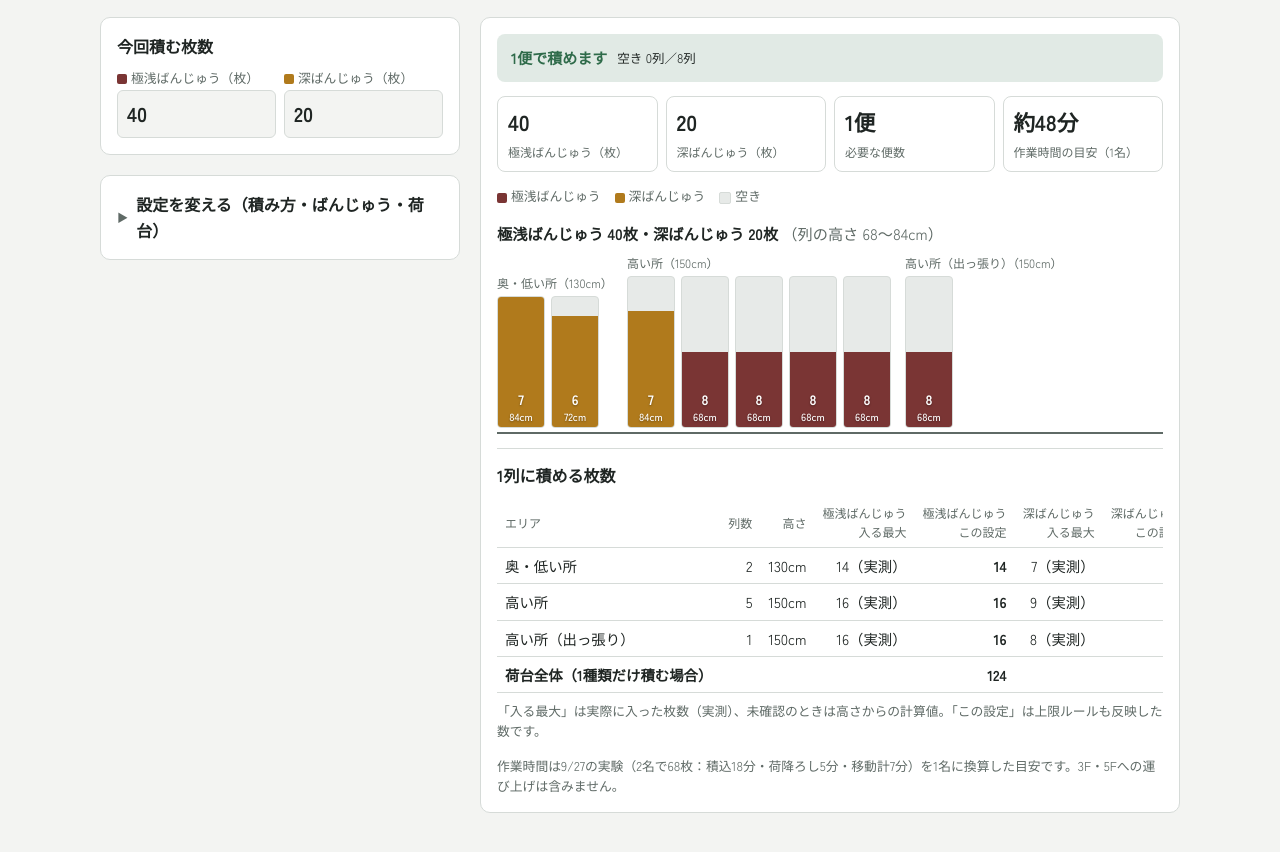
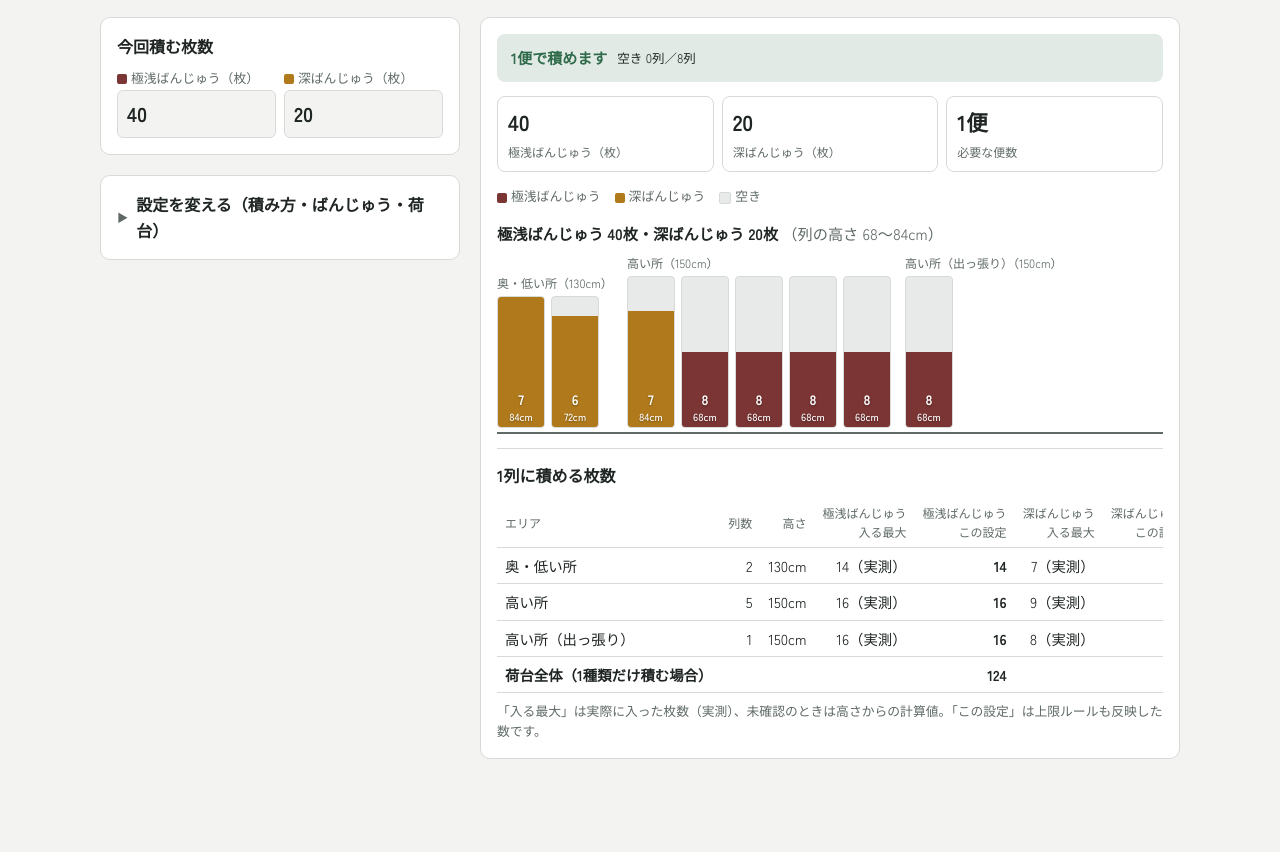
Before and after one commit to ekumako2355-png/banju-calc, a plain HTML site: page index.html in a window 1280 px wide. Shown: the part 92-944 px from the top of the page. After the commit the page ends 899 px from the top, so only its background shows below. Drawn offline with Linux system fonts and the light colour scheme; a web font is replaced by a local one.

Commit message:
作業時間の目安を削除
Co-Authored-By: Claude Opus 5.5 <noreply@anthropic.com>

```diff
--- a/index.html
+++ b/index.html
@@ -61,8 +61,7 @@ button.x{padding:6px 9px;color:var(--muted)}
 .status.warn{background:color-mix(in srgb,var(--warn) 16%,transparent);color:var(--warn)}
 .status.bad{background:color-mix(in srgb,var(--bad) 14%,transparent);color:var(--bad)}
 .status small{font-weight:400;color:var(--fg)}
-.stats{display:grid;grid-template-columns:repeat(4,minmax(0,1fr));gap:8px}
-@media (max-width:520px){.stats{grid-template-columns:repeat(2,minmax(0,1fr))}}
+.stats{display:grid;grid-template-columns:repeat(3,minmax(0,1fr));gap:8px}
 .stat{border:1px solid var(--line);border-radius:8px;padding:8px 10px}
 .stat b{display:block;font-size:1.35rem;font-variant-numeric:tabular-nums}
 .stat span{font-size:.75rem;color:var(--muted)}
@@ -151,7 +150,6 @@ body{margin:0}
         <div class="tbl-wrap"><table id="capTbl"></table></div>
         <p class="note">「入る最大」は実際に入った枚数（実測）、未確認のときは高さからの計算値。「この設定」は上限ルールも反映した数です。</p>
       </div>
-      <p class="note">作業時間は9/27の実験（2名で68枚：積込18分・荷降ろし5分・移動計7分）を1名に換算した目安です。3F・5Fへの運び上げは含みません。</p>
     </section>
   </div>
 </div>
@@ -274,9 +272,6 @@ function calc(){
   while((an>0||dora>0)&&guard<20){const t=packTrip(an,dora);const placed=(an-t.anLeft)+(dora-t.doraLeft);if(placed<=0)break;trips.push({...t,an0:an,dora0:dora});an=t.anLeft;dora=t.doraLeft;guard++}
   if(!trips.length)trips.push(packTrip(0,0));
   const impossible=an>0||dora>0;
-  const items=S.qAn+S.qDora;
-  const perMin=(18*2+5*2)/68; // 1名換算：分／枚
-  const timeFor=n=>Math.round(n*perMin+7);
   const usedCols=trips.reduce((s,t)=>s+t.cols.filter(c=>c.n>0).length,0);
 
   const st=$("status");
@@ -284,9 +279,8 @@ function calc(){
   else if(trips.length===1){const free=trips[0].cols.filter(c=>!c.n).length;st.className="status ok";st.innerHTML=`1便で積めます <small>空き ${free}列／${totalCols}列</small>`}
   else{st.className="status warn";st.innerHTML=`${trips.length}便必要です <small>1便に収めるには、枚数を減らすか上限を見直してください。</small>`}
 
-  const t1=timeFor(items)+(trips.length-1)*7;
   $("stats").innerHTML=[
-    [S.qAn,"極浅ばんじゅう（枚）"],[S.qDora,"深ばんじゅう（枚）"],[`${trips.length}便`,"必要な便数"],[`約${t1}分`,"作業時間の目安（1名）"]
+    [S.qAn,"極浅ばんじゅう（枚）"],[S.qDora,"深ばんじゅう（枚）"],[`${trips.length}便`,"必要な便数"]
   ].map(([b,s])=>`<div class="stat"><b>${b}</b><span>${s}</span></div>`).join("");
 
   // 図
```
